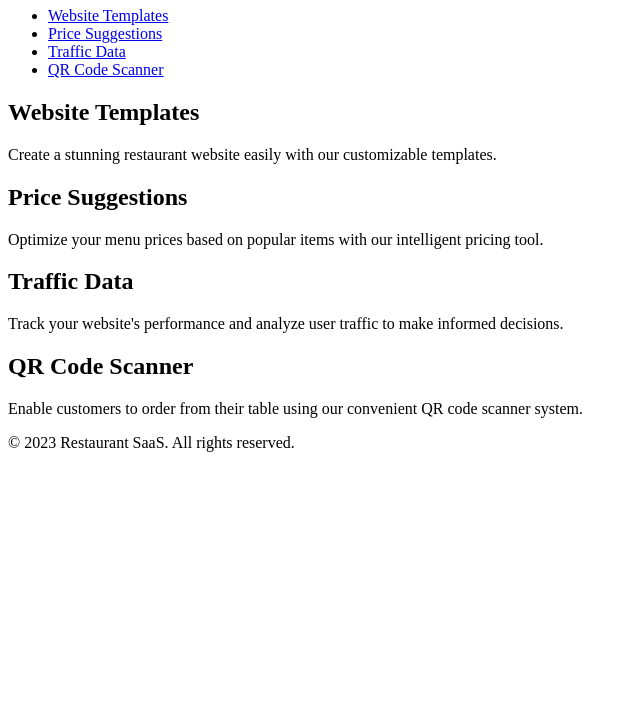
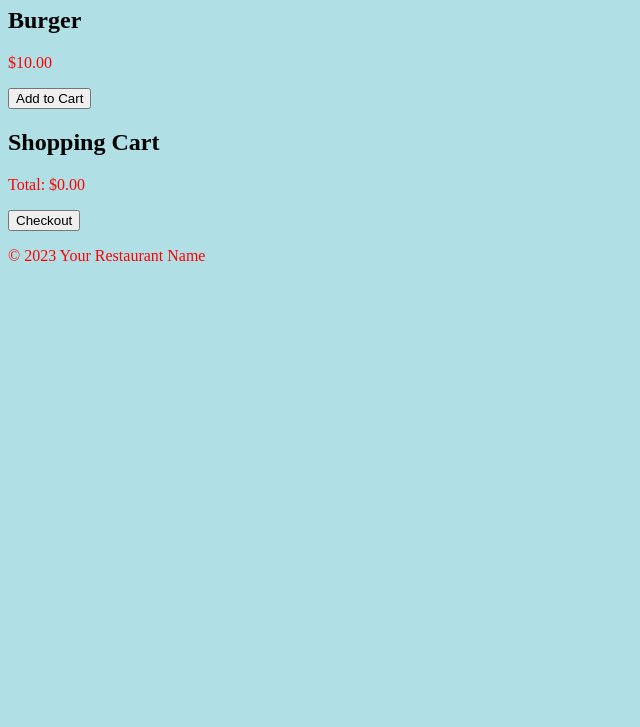
Before and after one commit to SeamusMO/SeamusMO.github.io, a plain HTML site: page index.html in a window 1280 px wide. Shown: the part 73-800 px from the top of the page, without its empty margins (0-640 px from the left). Drawn offline with Linux system fonts and the light colour scheme.

Commit message:
Update index.html

```diff
--- a/index.html
+++ b/index.html
@@ -1,53 +1,43 @@
-<!DOCTYPE html>
+       <!DOCTYPE html>
 <html lang="en">
 <head>
     <meta charset="UTF-8">
     <meta name="viewport" content="width=device-width, initial-scale=1.0">
-    <title>Restaurant SaaS</title>
-    <!-- Add your CSS styles or link to an external stylesheet -->
-    <style>
-        <link rel="stylesheet" href="style.css">
-    </style>
+    <title>Restaurant Online Order Management</title>
+    <link rel="stylesheet" href="style.css">
 </head>
 <body>
+
     <header>
-        <h1>Restaurant SaaS</h1>
-        <nav>
-            <ul>
-                <li><a href="#website-templates">Website Templates</a></li>
-                <li><a href="#price-suggestions">Price Suggestions</a></li>
-                <li><a href="#traffic-data">Traffic Data</a></li>
-                <li><a href="#qr-scanner">QR Code Scanner</a></li>
-            </ul>
-        </nav>
+        <h1>Restaurant Order Management</h1>
     </header>
 
-    <section id="website-templates">
-        <h2>Website Templates</h2>
-        <p>Create a stunning restaurant website easily with our customizable templates.</p>
-        <!-- Add your template details and options here -->
+    <section id="menu">
+        <!-- Display restaurant menu items with prices and Add to Cart buttons -->
+        <div class="menu-item">
+            <h2>Burger</h2>
+            <p>$10.00</p>
+            <button class="add-to-cart" onclick="addToCart('Burger', 10.00)">Add to Cart</button>
+        </div>
+
+        <!-- Repeat similar blocks for other menu items -->
     </section>
 
-    <section id="price-suggestions">
-        <h2>Price Suggestions</h2>
-        <p>Optimize your menu prices based on popular items with our intelligent pricing tool.</p>
-        <!-- Add pricing suggestions and customization options here -->
-    </section>
+    <section id="cart">
+        <h2>Shopping Cart</h2>
+        <!-- Display items added to the cart -->
+        <ul id="cart-items"></ul>
 
-    <section id="traffic-data">
-        <h2>Traffic Data</h2>
-        <p>Track your website's performance and analyze user traffic to make informed decisions.</p>
-        <!-- Add traffic data metrics and insights here -->
-    </section>
-
-    <section id="qr-scanner">
-        <h2>QR Code Scanner</h2>
-        <p>Enable customers to order from their table using our convenient QR code scanner system.</p>
-        <!-- Add QR code scanner details and integration instructions here -->
+        <!-- Display total amount and checkout button -->
+        <p>Total: $<span id="total">0.00</span></p>
+        <button onclick="checkout()">Checkout</button>
     </section>
 
     <footer>
-        <p>&copy; 2023 Restaurant SaaS. All rights reserved.</p>
+        <p>&copy; 2023 Your Restaurant Name</p>
     </footer>
+
+    <!-- Include any necessary JavaScript scripts -->
+    <script src="script.js"></script>
 </body>
 </html>
```
